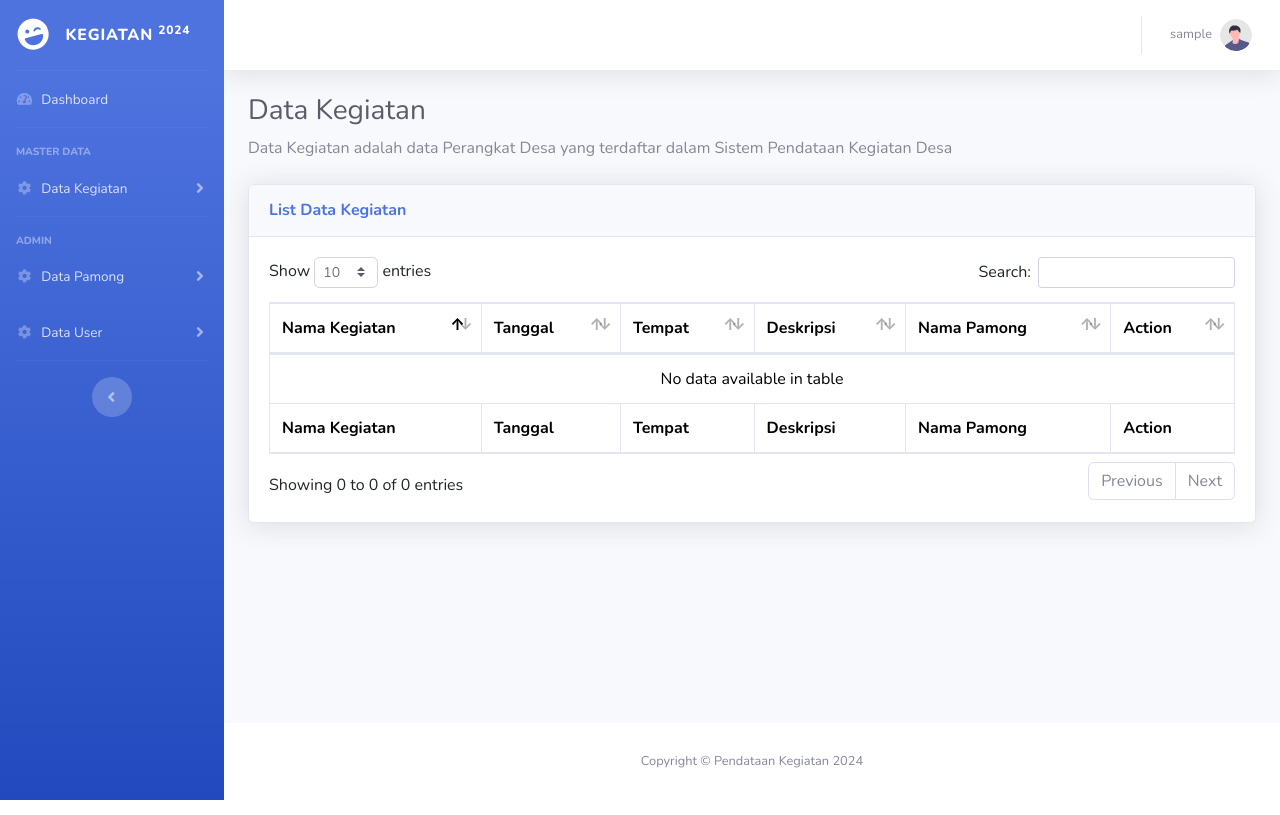
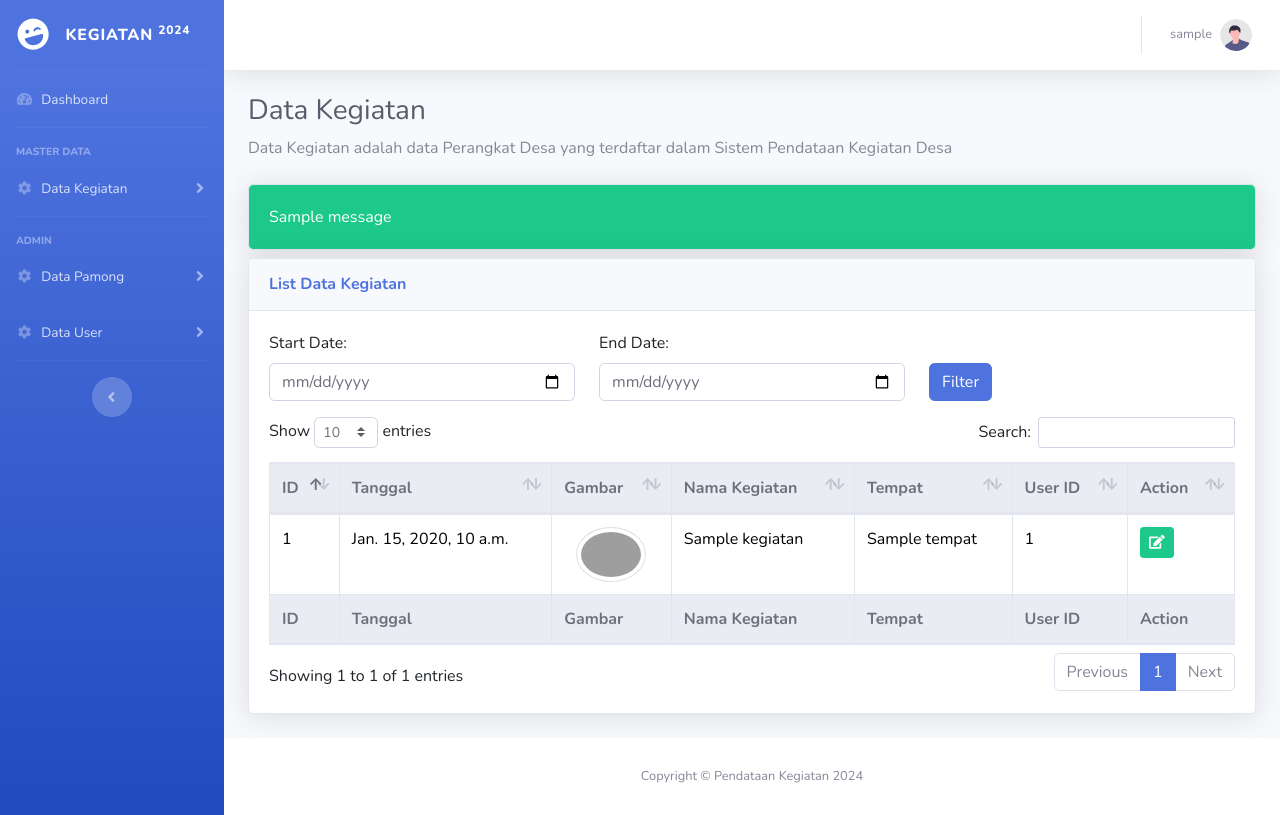
Before and after one commit to ridwaanhall/fepengabdian, a Django app: template base/templates/list-kegiatan.html in a window 1280 px wide. Run offline with Django 4.2, Linux system fonts and the light colour scheme; the template is opened without the code that fills it: most values are stand-ins (such as "Sample title", 1, 10 or a date in 2020); one stand-in notice (Sample message) is shown; some libraries are stand-ins or nearby versions; grey boxes are pictures that could not be loaded.

Commit message:
list kegiatan message

```diff
--- a/base/templates/list-kegiatan.html
+++ b/base/templates/list-kegiatan.html
@@ -15,37 +15,97 @@
     <h1 class="h3 mb-2 text-gray-800">Data Kegiatan</h1>
     <p class="mb-4">Data Kegiatan adalah data Perangkat Desa yang terdaftar dalam Sistem Pendataan Kegiatan Desa</p>
 
+    {% if messages %}
+    {% for message in messages %}
+        {% if 'error' in message.tags %}
+            <div class="card bg-danger text-white shadow mb-2">
+                <div class="card-body">
+                    {{ message }}
+                </div>
+            </div>
+        {% elif 'success' in message.tags %}
+            <div class="card bg-success text-white shadow mb-2">
+                <div class="card-body">
+                    {{ message }}
+                </div>
+            </div>
+        {% endif %}
+    {% endfor %}
+    {% endif %}
+
     <div class="card shadow mb-4">
         <div class="card-header py-3">
             <h6 class="m-0 font-weight-bold text-primary">List Data Kegiatan</h6>
         </div>
         <div class="card-body">
+            <form method="get" class="mb-3">
+                <div class="row">
+                    <div class="col-md-4">
+                        <label for="start_date">Start Date:</label>
+                        <input type="date" name="start_date" id="start_date" class="form-control" value="{{ start_date }}">
+                    </div>
+                    <div class="col-md-4">
+                        <label for="end_date">End Date:</label>
+                        <input type="date" name="end_date" id="end_date" class="form-control" value="{{ end_date }}">
+                    </div>
+                    <div class="col-md-4 d-flex align-items-end">
+                        <button type="submit" class="btn btn-primary">Filter</button>
+                    </div>
+                </div>
+            </form>
             <div class="table-responsive">
                 <table class="table table-bordered" id="dataTable" width="100%" cellspacing="0">
-                    <thead>
+                    <thead class="thead-light">
                         <tr>
+                            <th>ID</th>
+                            <th>Tanggal</th>
+                            <th>Gambar</th>
                             <th>Nama Kegiatan</th>
-                            <th>Tanggal</th>
                             <th>Tempat</th>
-                            <th>Deskripsi</th>
-                            <th>Nama Pamong</th>
+                            <th>User ID</th>
                             <th>Action</th>
                         </tr>
                     </thead>
-                    <tfoot>
+                    <tfoot class="thead-light">
                         <tr>
+                            <th>ID</th>
+                            <th>Tanggal</th>
+                            <th>Gambar</th>
                             <th>Nama Kegiatan</th>
-                            <th>Tanggal</th>
                             <th>Tempat</th>
-                            <th>Deskripsi</th>
-                            <th>Nama Pamong</th>
+                            <th>User ID</th>
                             <th>Action</th>
                         </tr>
                     </tfoot>
                     <tbody>
-
+                        {% for kegiatan in kegiatan_list %}
+                        <tr>
+                            <td>{{ kegiatan.id }}</td>
+                            <td>{{ kegiatan.tanggal }}</td>
+                            <td class="text-center">
+                                {% if kegiatan.gambar %}
+                                    <img src="https://technological-adriena-taufiqdp-d94bbf04.koyeb.app/admin/pamong/{{ kegiatan.id }}/image"
+                                         class="rounded-circle img-thumbnail" alt="Gambar Kegiatan {{ kegiatan.nama_kegiatan }}" width="70px"
+                                         title="Gambar Kegiatan: {{ kegiatan.nama_kegiatan }}">
+                                {% else %}
+                                    <img src="{% static 'img/undraw_profile.svg' %}"
+                                         class="rounded-circle img-thumbnail" alt="Gambar Kegiatan {{ kegiatan.nama_kegiatan }}" width="70px"
+                                         title="Gambar Default">
+                                {% endif %}
+                            </td>
+                            <td>{{ kegiatan.nama_kegiatan }}</td>
+                            <td>{{ kegiatan.tempat }}</td>
+                            <td>{{ kegiatan.user_id }}</td>
+                            <td>
+                                <a href="{% url 'detail-edit-kegiatan' kegiatan.id %}" class="btn btn-success mb-1 btn-sm" title="Edit Kegiatan">
+                                    <i class="fas fa-edit"></i>
+                                </a>
+                            </td>
+                        </tr>
+                        {% endfor %}
                     </tbody>
                 </table>
+
             </div>
         </div>
     </div>
```
